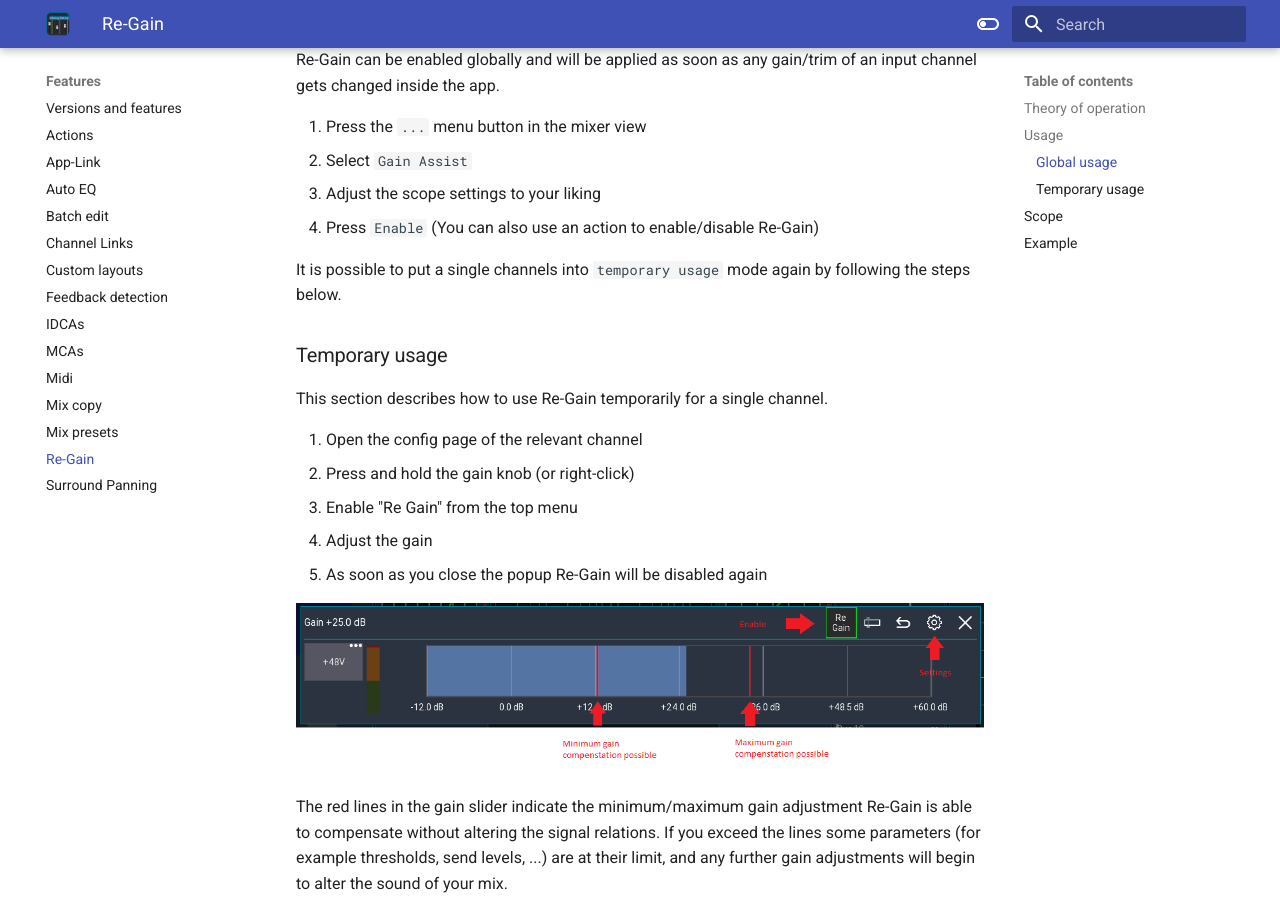
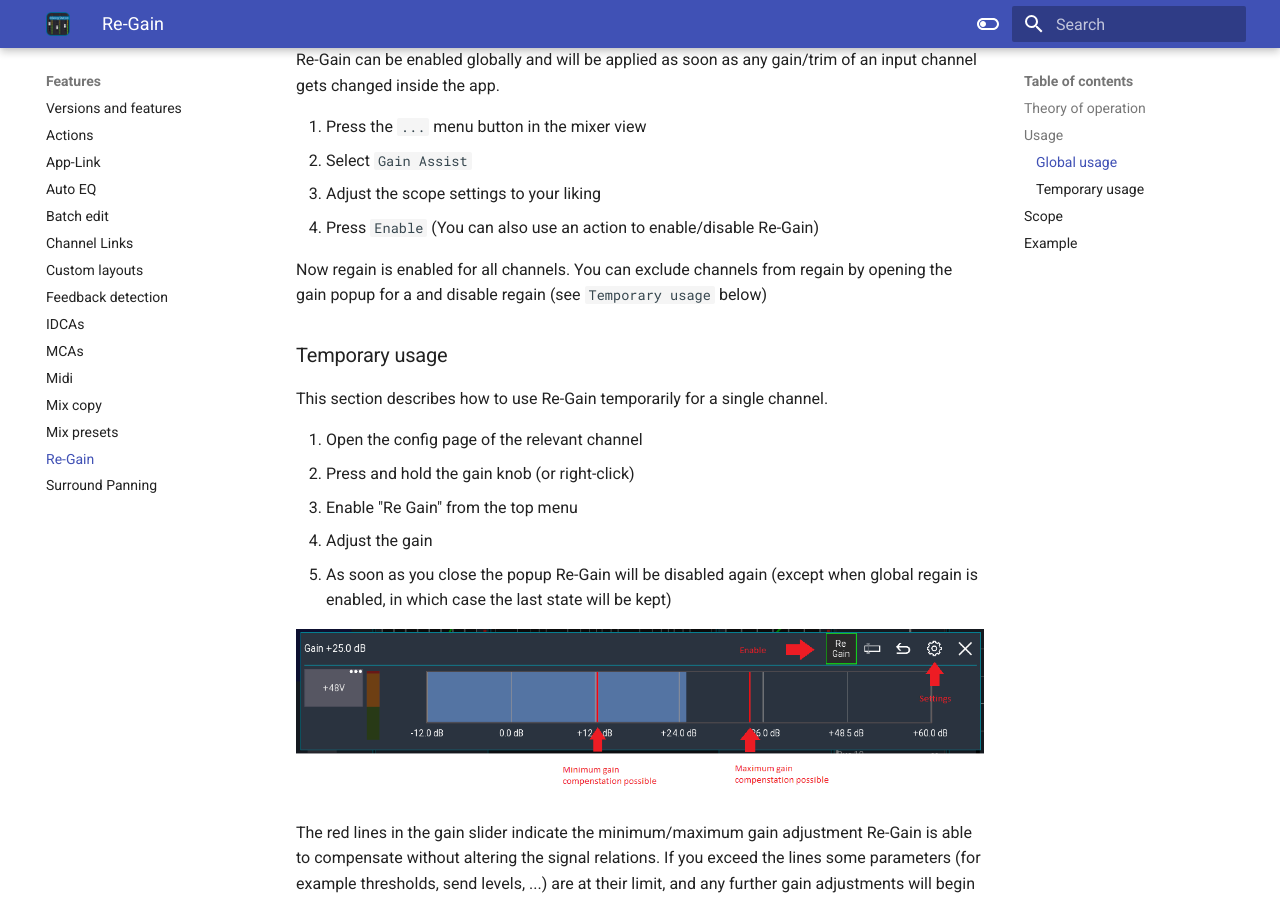
Before and after one commit to davidgiga1993/mixing-station-docs, an MkDocs documentation site: the page built from docs/re-gain.md, in a window 1280 px wide and 900 px high, scrolled down 842 px. Built offline with MkDocs 1.6.1 and Material for MkDocs 9.7.7, drawn with Linux system fonts in a browser that asks for light colours.

Commit message:
docs: clarify regain

```diff
--- a/docs/re-gain.md
+++ b/docs/re-gain.md
@@ -31,8 +31,8 @@
 3. Adjust the scope settings to your liking
 4. Press `Enable` (You can also use an action to enable/disable Re-Gain)
 
-
-It is possible to put a single channels into `temporary usage` mode again by following the steps below.
+Now regain is enabled for all channels. You can exclude channels from regain
+by opening the gain popup for a and disable regain (see `Temporary usage` below)
 
 
 ### Temporary usage
@@ -43,7 +43,8 @@
 2. Press and hold the gain knob (or right-click)
 3. Enable "Re Gain" from the top menu
 4. Adjust the gain
-5. As soon as you close the popup Re-Gain will be disabled again
+5. As soon as you close the popup Re-Gain will be disabled again (except when global regain is enabled, in which
+   case the last state will be kept)
 
 ![Re-Gain popup](img/regain/overview.png)
 
```
